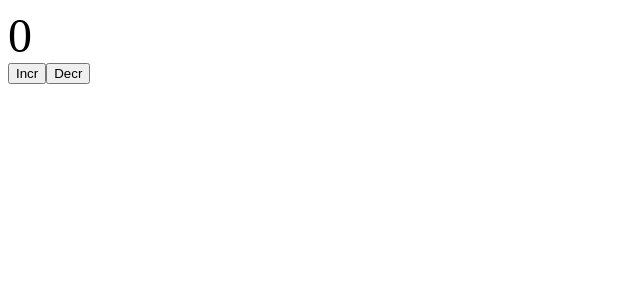
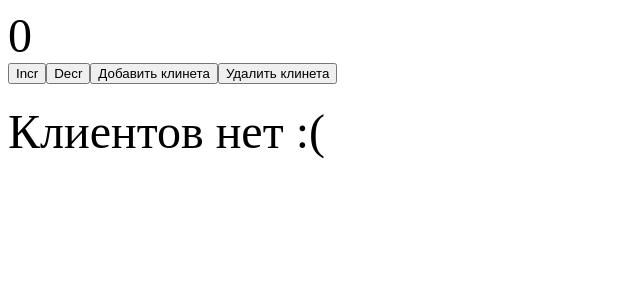
Before and after one commit to xdpiqbx/ulbi-tv, a React (Create React App) app: page / in a window 1280 px wide. Shown: the top 300 px of the page, without its empty margins (0-640 px from the left). Built offline with nearby package versions, Linux system fonts and the light colour scheme.

Commit message:
work with array customers

```diff
--- a/src/App.js
+++ b/src/App.js
@@ -4,6 +4,7 @@ import './App.css';
 function App() {
   const dispatch = useDispatch();
   const stateCash = useSelector((state) => state.rCash.cash);
+  const stateCustomers = useSelector((state) => state.rCustomer.customers);
 
   const addCash = (cash) => {
     dispatch({ type: 'ADD_CASH', payload: cash });
@@ -11,12 +12,52 @@ function App() {
   const getCash = (cash) => {
     dispatch({ type: 'GET_CASH', payload: cash });
   };
+  const addCustomer = (name) => {
+    const customer = {
+      id: Date.now(),
+      name,
+    };
+    dispatch({ type: 'ADD_CUSTOMER', payload: customer });
+  };
+
+  const removeCustomer = (customer) => {
+    dispatch({ type: 'REMOVE_CUSTOMER', payload: customer.id });
+  };
 
   return (
     <div>
       <div style={{ fontSize: '3rem' }}>{stateCash}</div>
       <button onClick={() => addCash(parseInt(prompt('Add')))}>Incr</button>
       <button onClick={() => getCash(parseInt(prompt('Get')))}>Decr</button>
+      <button onClick={() => addCustomer(prompt('Добавить клинета'))}>
+        Добавить клинета
+      </button>
+      <button onClick={() => getCash(parseInt(prompt('Удалить клинета')))}>
+        Удалить клинета
+      </button>
+      {stateCustomers.length > 0 ? (
+        <ul style={{ listStyle: 'none' }}>
+          {stateCustomers.map((customer) => (
+            <li
+              onClick={() => removeCustomer(customer)}
+              style={{
+                fontSize: '2rem',
+                border: '1px solid black',
+                margin: '5px',
+                padding: '5px',
+                cursor: 'pointer',
+              }}
+              key={customer.name}
+            >
+              {customer.name}
+            </li>
+          ))}
+        </ul>
+      ) : (
+        <div style={{ fontSize: '3rem', marginTop: 20 }}>
+          Клиентов нет {`:(`}
+        </div>
+      )}
     </div>
   );
 }
--- a/src/store/customerReducer.js
+++ b/src/store/customerReducer.js
@@ -4,8 +4,13 @@ export const customerReducer = (state = defaultState, action) => {
   switch (action.type) {
     case 'ADD_CUSTOMER':
       return { ...state, customers: [...state.customers, action.payload] };
-    case 'GET_CUSTOMER':
-      return state.customers[action.payload];
+    case 'REMOVE_CUSTOMER':
+      return {
+        ...state,
+        customers: state.customers.filter(
+          (customer) => customer.id !== action.payload
+        ),
+      };
     default:
       return state;
   }
```
